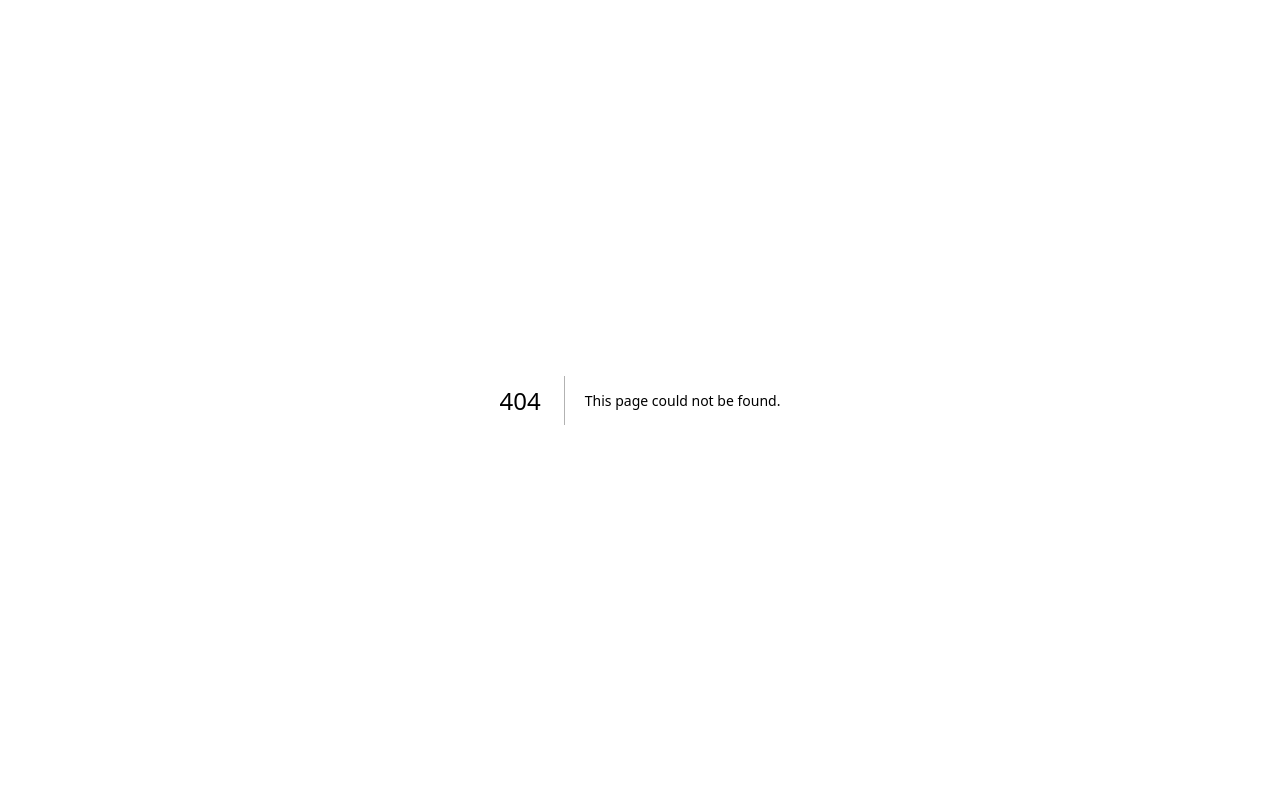
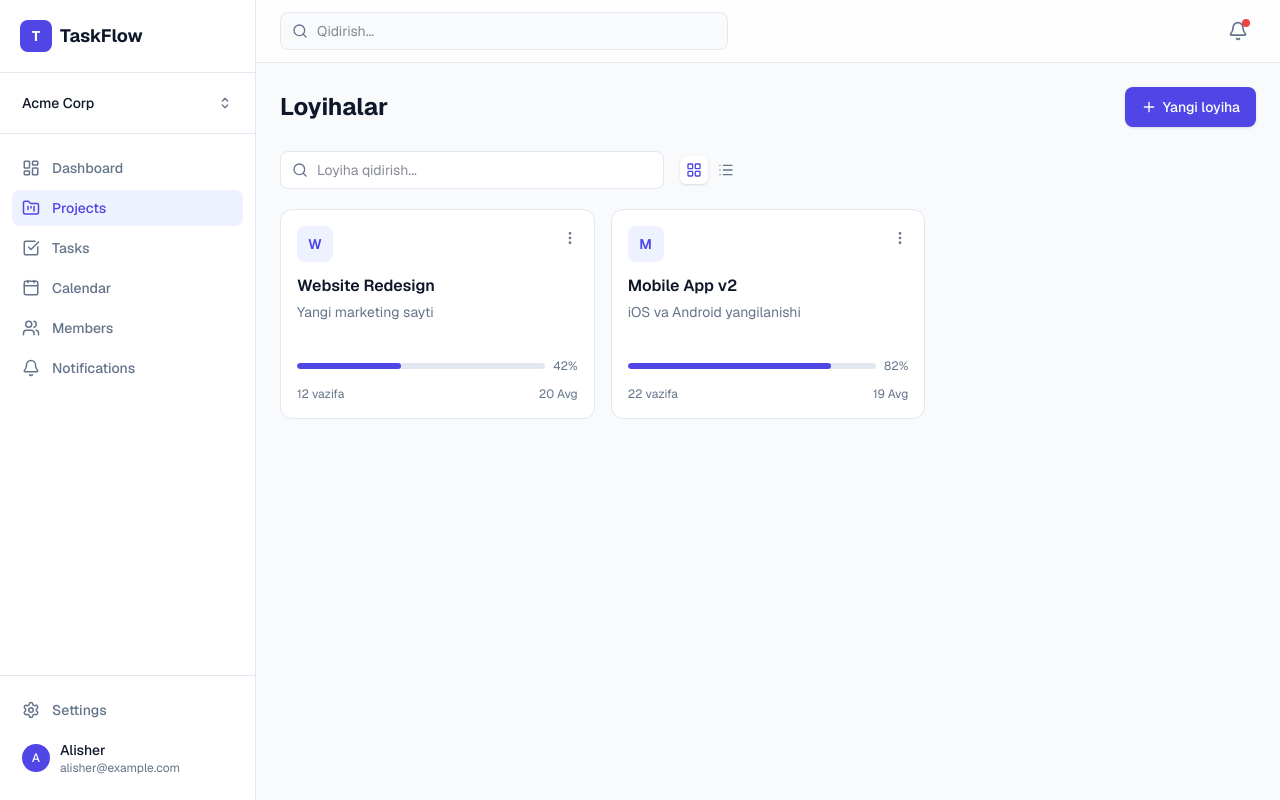
Before and after one commit to shoxnur-safarov/taskflow, a Next.js app in the folder frontend/: page /projects in a window 1280 px wide. Before the commit this address had no page. Built offline with nearby package versions, Linux system fonts and the light colour scheme.

Commit message:
Add Projects page with grid/list view and search

```diff
--- /dev/null
+++ b/frontend/src/app/(dashboard)/projects/page.tsx
@@ -0,0 +1,79 @@
+"use client";
+
+import { useState } from "react";
+import { Search, Plus, LayoutGrid, List } from "lucide-react";
+import ProjectCard from "@/components/dashboard/ProjectCard";
+import Button from "@/components/ui/Button";
+import { mockProjects } from "@/lib/mockData";
+
+export default function ProjectsPage() {
+  const [view, setView] = useState<"grid" | "list">("grid");
+  const [search, setSearch] = useState("");
+
+  const filteredProjects = mockProjects.filter((p) =>
+    p.name.toLowerCase().includes(search.toLowerCase())
+  );
+
+  return (
+    <div className="max-w-6xl mx-auto">
+      <div className="flex flex-col sm:flex-row sm:items-center sm:justify-between gap-3 mb-6">
+        <h1 className="text-2xl font-bold text-foreground">Loyihalar</h1>
+        <Button className="w-full sm:w-auto">
+          <Plus size={16} className="mr-1.5" />
+          Yangi loyiha
+        </Button>
+      </div>
+
+      <div className="flex items-center gap-3 mb-5">
+        <div className="relative flex-1 max-w-sm">
+          <Search className="absolute left-3 top-1/2 -translate-y-1/2 text-muted" size={16} />
+          <input
+            type="text"
+            placeholder="Loyiha qidirish..."
+            value={search}
+            onChange={(e) => setSearch(e.target.value)}
+            className="w-full pl-9 pr-3 py-2 rounded-lg border border-border bg-card text-sm outline-none focus:ring-2 focus:ring-primary/20 focus:border-primary"
+          />
+        </div>
+
+        <div className="hidden sm:flex items-center gap-1 bg-muted-bg rounded-lg p-1">
+          <button
+            onClick={() => setView("grid")}
+            className={`p-1.5 rounded-md transition-colors ${
+              view === "grid" ? "bg-card shadow-sm text-primary" : "text-muted"
+            }`}
+          >
+            <LayoutGrid size={16} />
+          </button>
+          <button
+            onClick={() => setView("list")}
+            className={`p-1.5 rounded-md transition-colors ${
+              view === "list" ? "bg-card shadow-sm text-primary" : "text-muted"
+            }`}
+          >
+            <List size={16} />
+          </button>
+        </div>
+      </div>
+
+      {filteredProjects.length === 0 ? (
+        <div className="text-center py-16 bg-card border border-border rounded-xl">
+          <p className="text-foreground font-medium mb-1">Loyiha topilmadi</p>
+          <p className="text-sm text-muted mb-4">{"Qidiruv bo'yicha hech narsa topilmadi."}</p>
+        </div>
+      ) : (
+        <div
+          className={
+            view === "grid"
+              ? "grid grid-cols-1 sm:grid-cols-2 lg:grid-cols-3 gap-4"
+              : "space-y-3"
+          }
+        >
+          {filteredProjects.map((project) => (
+            <ProjectCard key={project.id} project={project} />
+          ))}
+        </div>
+      )}
+    </div>
+  );
+}
--- /dev/null
+++ b/frontend/src/components/dashboard/ProjectCard.tsx
@@ -0,0 +1,46 @@
+import { Project } from "@/types";
+import { MoreVertical } from "lucide-react";
+
+const months = ["Yan", "Fev", "Mar", "Apr", "May", "Iyun", "Iyul", "Avg", "Sen", "Okt", "Noy", "Dek"];
+
+function formatDate(dateString: string) {
+  const date = new Date(dateString);
+  return `${date.getDate()} ${months[date.getMonth()]}`;
+}
+
+export default function ProjectCard({ project }: { project: Project }) {
+  const progress = Math.round((project.completedCount / project.taskCount) * 100) || 0;
+
+  return (
+    <a
+      href={`/projects/${project.id}`}
+      className="block bg-card border border-border rounded-xl p-4 hover:shadow-md transition-shadow"
+    >
+      <div className="flex items-start justify-between mb-3">
+        <div className="w-9 h-9 rounded-lg bg-primary-light flex items-center justify-center text-primary font-semibold text-sm">
+          {project.name.charAt(0)}
+        </div>
+        <button className="text-muted hover:text-foreground p-1 -mr-1" onClick={(e) => e.preventDefault()}>
+          <MoreVertical size={16} />
+        </button>
+      </div>
+
+      <h3 className="font-semibold text-foreground mb-1 truncate">{project.name}</h3>
+      <p className="text-sm text-muted mb-4 line-clamp-2 min-h-[2.5rem]">
+        {project.description || "Tavsif kiritilmagan"}
+      </p>
+
+      <div className="flex items-center gap-2 mb-3">
+        <div className="flex-1 h-1.5 bg-border rounded-full overflow-hidden">
+          <div className="h-full bg-primary rounded-full" style={{ width: `${progress}%` }} />
+        </div>
+        <span className="text-xs text-muted whitespace-nowrap">{progress}%</span>
+      </div>
+
+      <div className="flex items-center justify-between text-xs text-muted">
+        <span>{project.taskCount} vazifa</span>
+        <span>{formatDate(project.updatedAt)}</span>
+      </div>
+    </a>
+  );
+}
```
